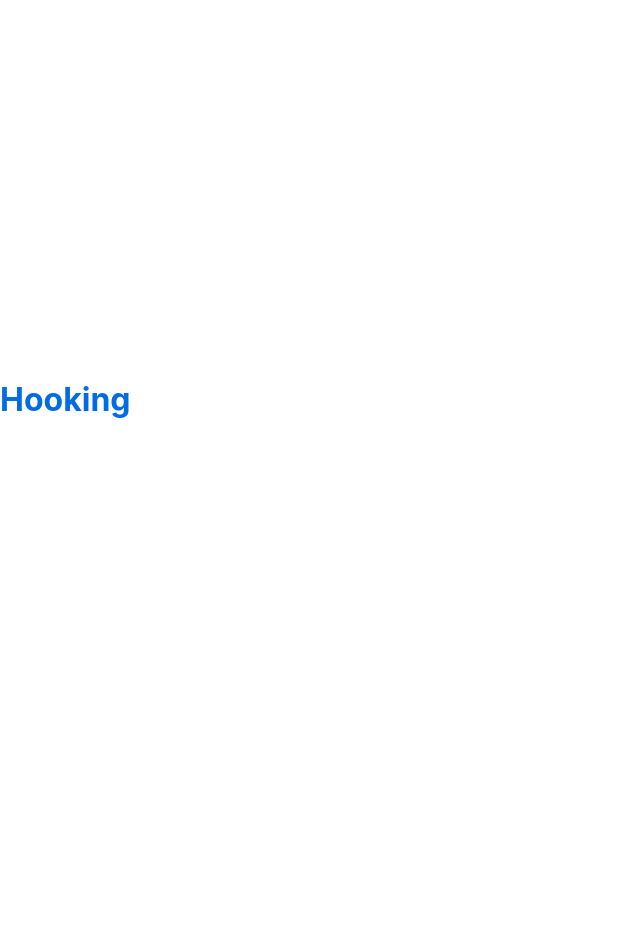
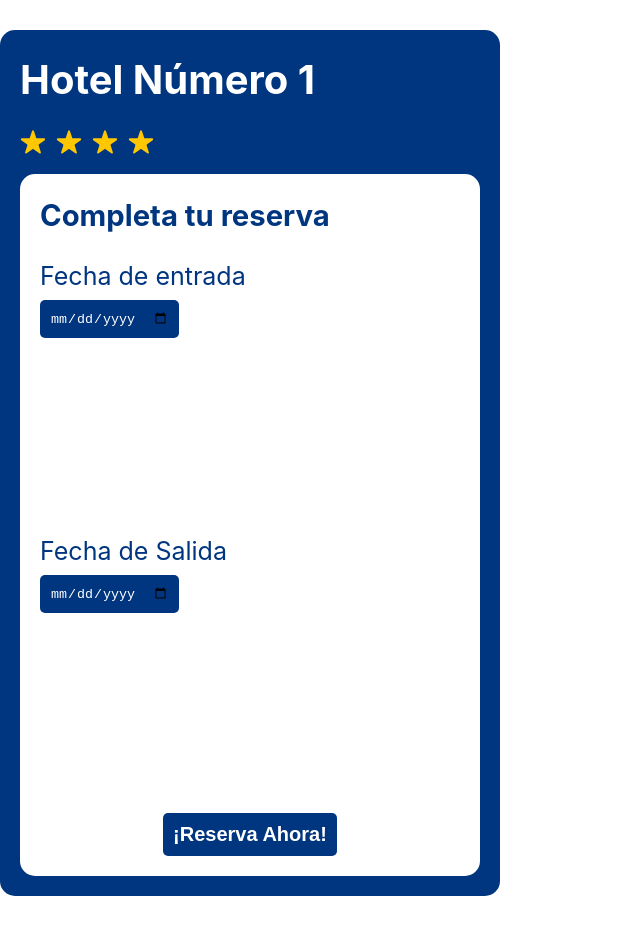
Before and after one commit to FactoriaF5Code/rc2-project-6-grupo-1-1, a React (Vite) app in the folder frontend/: page / in a window 1280 px wide. Shown: the whole page, without its empty margins (0-640 px from the left). Before the commit the page ends 800 px from the top, so only its background shows below. Built offline with nearby package versions, Linux system fonts and the light colour scheme.

Commit message:
form css and jsx created

```diff
--- a/frontend/src/App.css
+++ b/frontend/src/App.css
@@ -26,7 +26,3 @@ html {
   --darkBlue: #00224f;
   --myFont: Helvetica, Arial, sans-serif;
 }
-
-h2 {
-  background-color: var(--white);
-}
--- a/frontend/src/App.jsx
+++ b/frontend/src/App.jsx
@@ -1,12 +1,10 @@
-import "./App.css"
-import { Header } from "./components/header/Header";
-
-
+import "./App.css";
+import { Form } from "./components/form/Form";
 
 function App() {
   return (
     <>
-      <Header />
+      <Form />
     </>
   );
 }
--- a/frontend/src/components/form/Form.css
+++ b/frontend/src/components/form/Form.css
@@ -0,0 +1,101 @@
+.chooseDateContainer {
+  background-color: var(--blueHooking);
+  height: 86.6rem;
+  width: 50rem;
+  margin: 3rem auto;
+  border-radius: 1.5rem;
+  display: flex;
+  flex-direction: column;
+}
+
+.chooseDateContainer h2 {
+  color: var(--white);
+  padding: 2rem;
+  font-size: 4rem;
+}
+
+.stars {
+  display: flex;
+  padding-left: 2rem;
+  gap: 1rem;
+}
+
+.formContainer {
+  display: flex;
+  flex-direction: column;
+  background-color: var(--white);
+  color: var(--blueHooking);
+  margin: 2rem;
+  width: auto;
+  border-radius: 1.5rem;
+  padding: 2rem;
+  font-size: 2.5rem;
+  flex: 1;
+}
+
+.formContainer h3 {
+  font-weight: bolder;
+  padding-bottom: 2rem;
+}
+
+form {
+  display: flex;
+  flex-direction: column;
+  justify-content: space-between;
+  flex: 1;
+}
+
+form input {
+  border: none;
+  background-color: var(--blueHooking);
+  color: var(--white);
+  display: flex;
+  justify-content: center;
+  align-items: center;
+  padding: 1rem;
+  margin-top: 0.5rem;
+  border-radius: 0.5rem;
+  cursor: pointer;
+  transition: all 0.3s ease;
+}
+
+form input[type="date"]:focus {
+  background-color: var(--lightBlue);
+}
+
+form input[type="submit"] {
+  align-self: center;
+
+  font-weight: bold;
+  font-size: 2rem;
+}
+form input[type="submit"]:hover {
+  align-self: center;
+  cursor: pointer;
+  transition: all 0.3s ease;
+  background-color: var(--lightBlue);
+}
+
+@media screen and (max-width: 640px) {
+  .chooseDateContainer {
+    width: 100%;
+  }
+
+  .formContainer {
+    margin: 1rem;
+    padding: 1rem;
+    font-size: 1.8rem;
+  }
+
+  .formContainer h3 {
+    padding-bottom: 1rem;
+  }
+
+  form input[type="submit"] {
+    align-self: stretch;
+    font-size: 1.8rem;
+
+  }
+
+
+}
--- a/frontend/src/components/form/Form.jsx
+++ b/frontend/src/components/form/Form.jsx
@@ -1 +1,30 @@
-import './Form.css';
+import "./Form.css";
+
+export const Form = () => {
+  return (
+    <section className="chooseDateContainer">
+      <h2>Hotel Número 1</h2>
+      <div className="stars">
+        <img src="../../../public/Star.svg" alt="star icon" />
+        <img src="../../../public/Star.svg" alt="star icon" />
+        <img src="../../../public/Star.svg" alt="star icon" />
+        <img src="../../../public/Star.svg" alt="star icon" />
+      </div>
+      <div className="formContainer">
+      <h3>Completa tu reserva</h3>
+      <form>
+        <div>
+          <label htmlFor="">Fecha de entrada</label>
+          <input type="date" />
+        </div>
+        <div>
+          <label htmlFor="">Fecha de Salida</label>
+          <input type="date" />
+        </div>
+
+        <input type="submit" value={"¡Reserva Ahora!"} />
+      </form>
+      </div>
+    </section>
+  );
+};
```
Also changed, not shown: frontend/public/Star.svg (added).
